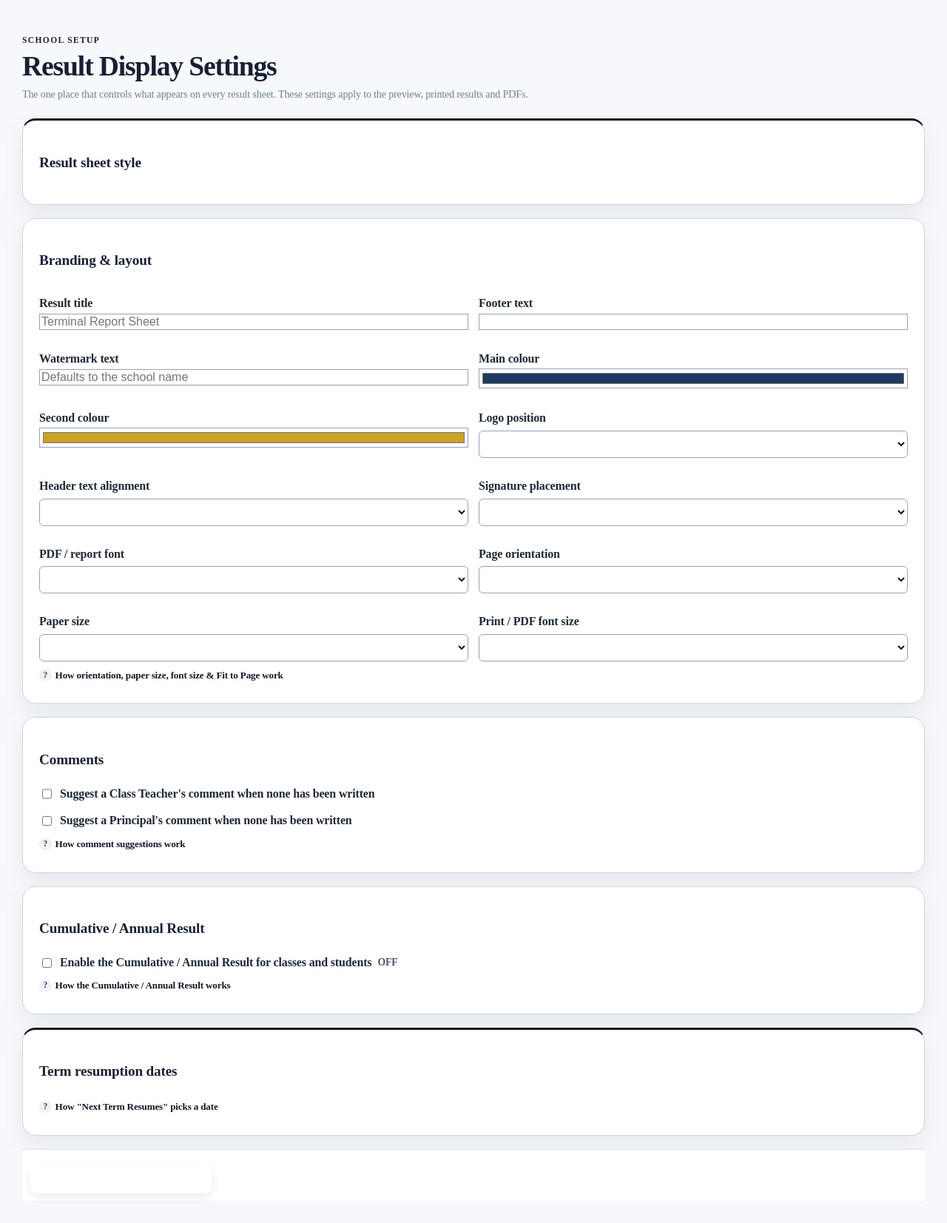
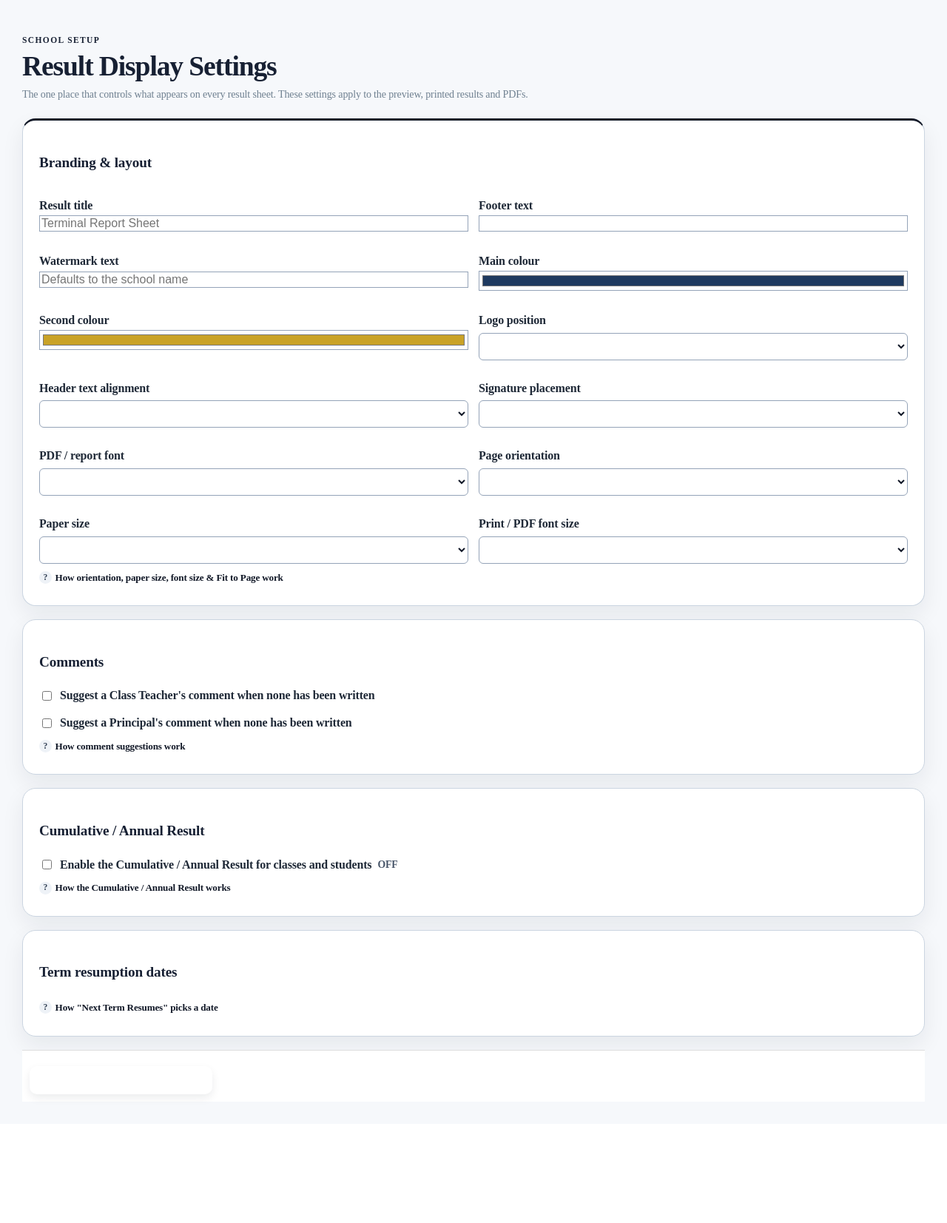
Before and after one commit to dcruzzz900/dcruzzz900-Offline-online-school-management-system, a Python web app: template templates/result_display_settings.html in a window 1280 px wide. Shown: the whole page at 74% size. After the commit the page ends 1482 px from the top, so only its background shows below. Run offline with Jinja, Linux system fonts and the light colour scheme; the template is opened without the code that fills it, so the values that code supplies are empty.

Commit message:
Add files via upload

```diff
--- a/templates/parent_result.html
+++ b/templates/parent_result.html
@@ -1,5 +1,5 @@
 {% extends "base.html" %}{% block title %}{{ child.first_name }} {{ child.last_name }} — {{ term.name }}{% endblock %}{% block content %}
-<link rel="stylesheet" href="{{ url_for('static', filename='css/result-sheet.css') }}"><link rel="stylesheet" href="{{ url_for('static', filename='css/result-samples.css') }}">
+<link rel="stylesheet" href="{{ url_for('static', filename='css/result-sheet.css') }}">
 <div class="page-head no-print"><div><span class="eyebrow">Published Result</span><h1>{{ child.first_name }} {{ child.last_name }}</h1><p>{{ term.name }} · {{ term.session_name }}</p></div>
 <div><a class="btn" href="{{ url_for('parent_result_pdf',student_id=child.id,term_id=term.id) }}">Download PDF</a> <a class="btn btn-gold" href="{{ url_for('parent_result_print',student_id=child.id,term_id=term.id,auto=1) }}" target="_blank" rel="noopener">Print</a>{% if cumulative_enabled %} <a class="btn btn-secondary" href="{{ url_for('parent_cumulative_result',student_id=child.id,session_id=term.session_id,term_id=term.id) }}">View cumulative result</a>{% endif %}</div></div>
 <div class="rs-screen-wrap">{% include "_result_sheet.html" %}</div>
--- a/templates/result.html
+++ b/templates/result.html
@@ -1,7 +1,7 @@
 {% extends "base.html" %}
 {% block title %}{{ student_full_name(student) }} · Result{% endblock %}
 {% block content %}
-<link rel="stylesheet" href="{{ url_for('static', filename='css/result-sheet.css') }}"><link rel="stylesheet" href="{{ url_for('static', filename='css/result-samples.css') }}">
+<link rel="stylesheet" href="{{ url_for('static', filename='css/result-sheet.css') }}">
 <style>@media print{.screen-shell>*:not(.rs-screen-wrap){display:none!important}}</style>
 <div class="screen-shell">
   <div class="page-heading">
--- a/templates/result_display_settings.html
+++ b/templates/result_display_settings.html
@@ -1,5 +1,5 @@
 {% extends "base.html" %}{% block title %}Result Display Settings{% endblock %}{% block content %}
-<link rel="stylesheet" href="{{ url_for('static', filename='css/result-sheet.css') }}"><link rel="stylesheet" href="{{ url_for('static', filename='css/result-samples.css') }}">
+<link rel="stylesheet" href="{{ url_for('static', filename='css/result-sheet.css') }}">
 <style>.rds-grid{display:grid;grid-template-columns:repeat(auto-fit,minmax(260px,1fr));gap:4px 18px}.rds-grid label.sw{display:flex;gap:.5rem;align-items:center;font-weight:500;padding:.35rem 0}
 .rds-tpl{display:block;border:2px solid #ddd;border-radius:10px;padding:.6rem .8rem;margin:.4rem 0}.rds-tpl input:checked+span b{color:var(--accent,#1f6feb)}.rds-prev{overflow:auto;background:#e9ecef;padding:10px;border-radius:10px}.rds-prev .rs-sheet{transform-origin:top left;box-shadow:0 2px 10px rgba(0,0,0,.25)}
 .rds-err{color:#b3261e;font-weight:600}.rds-sticky{position:sticky;bottom:0;background:#fff;padding:.6rem;border-top:1px solid #ddd;z-index:5}</style>
@@ -11,8 +11,6 @@
 {% for k in keys %}<label class="sw"><input type="checkbox" name="{{ k }}" value="1" {{ 'checked' if cfg[k] in (1, '1', True) }}> {{ labels[k] }} <small class="muted">{{ 'ON' if cfg[k] in (1,'1',True) else 'OFF' }}</small></label>{% endfor %}</div>
 {% if title == 'Student details' %}<details class="hlp"><summary class="hlp-t">How "Next Term Resumes" works</summary><p class="muted hlp-b">Student name is always shown. "Next Term Resumes" shows the resumption date already set for the <b>following</b> term under Sessions &amp; Terms — First Term's sheet shows Second Term's date, and so on — never a date typed on this page, and never guessed if that term has no date set yet.</p></details>{% endif %}
 {% if title == 'Identity & header' %}<details class="hlp"><summary class="hlp-t">How Passport &amp; Logo defaults work</summary><p class="muted hlp-b">Passport: ON with no photo leaves the box blank (no avatar). Logo: your uploaded school logo only, blank if none.</p></details>{% endif %}</div>{% endfor %}
-<div class="card"><h3>Result sheet style</h3>{% if errors.template %}<div class="rds-err">{{ errors.template }}</div>{% endif %}
-{% for key, name, desc in templates %}<label class="rds-tpl"><input type="radio" name="template" value="{{ key }}" {{ 'checked' if cfg.template == key }}> <span><b>{{ name }}</b> — <span class="muted">{{ desc }}</span></span></label>{% endfor %}</div>
 <div class="card"><h3>Branding &amp; layout</h3><div class="form-grid">
 <label>Result title<input name="title" maxlength="80" value="{{ cfg.title or '' }}" placeholder="Terminal Report Sheet"></label>
 <label>Footer text<input name="footer_text" maxlength="300" value="{{ cfg.footer_text or '' }}"></label>
@@ -41,7 +39,7 @@
 <div class="card"><h3>Term resumption dates</h3><details class="hlp"><summary class="hlp-t">How "Next Term Resumes" picks a date</summary><p class="muted hlp-b">Each term's own resumption date is set under <a href="{{ url_for('admin_terms') }}">Sessions &amp; Terms</a> (the academic calendar), against the term it belongs to. "Next Term Resumes" on a result sheet shows the <b>following</b> term's date from this list — nothing is invented if it isn't set yet.</p></details>
 <ul style="margin:.3rem 0 0 1.1rem">{% for t in terms %}<li>{{ t.session_name }} — {{ t.name }}: <b>{{ resumption_dates[t.id] or 'not set' }}</b></li>{% endfor %}</ul></div>
 <div class="rds-sticky"><button class="btn btn-gold" id="rdsSave">Save Result Display Settings</button></div></form>
-{% if preview %}<div class="card" id="preview"><h3>Preview <small class="muted">(sample data — shows the settings last saved)</small></h3><div class="rds-prev" id="rdsPrev"><div id="rdsPrevInner">{% with rs=preview.rs, term=preview.term, student=preview.student, class_row=preview.class_row, subjects=preview.subjects, total=preview.total, average=preview.average, position_text=preview.position_text, class_size=preview.class_size, subjects_written=preview.subjects_written, show_ca3=preview.show_ca3, info=preview.info, domain_groups=preview.domain_groups, promotion_status=preview.promotion_status, teacher_name=preview.teacher_name, principal_name=preview.principal_name, student_full_name=preview.student_full_name %}{% include "_result_sheet.html" %}{% endwith %}</div></div></div>
+{% if preview %}<div class="card" id="preview"><h3>Preview <small class="muted">(sample data — shows the settings last saved)</small></h3><div class="rds-prev" id="rdsPrev"><div id="rdsPrevInner">{% with rs=preview.rs, term=preview.term, student=preview.student, class_row=preview.class_row, subjects=preview.subjects, total=preview.total, average=preview.average, position=preview.position, position_text=preview.position_text, class_size=preview.class_size, subjects_written=preview.subjects_written, show_ca3=preview.show_ca3, info=preview.info, domain_groups=preview.domain_groups, promotion_status=preview.promotion_status, overall_grade=preview.overall_grade, overall_remark=preview.overall_remark, total_obtainable=preview.total_obtainable, max_each=preview.max_each, cumulative=preview.cumulative, teacher_name=preview.teacher_name, principal_name=preview.principal_name, student_full_name=preview.student_full_name %}{% include "_result_sheet.html" %}{% endwith %}</div></div></div>
 <script>(function(){function fit(){var w=document.getElementById('rdsPrev'),i=document.getElementById('rdsPrevInner');if(!w||!i)return;var s=i.querySelector('.rs-sheet');if(!s)return;var k=Math.min(1,(w.clientWidth-20)/s.offsetWidth);s.style.zoom=k;}window.addEventListener('load',fit);window.addEventListener('resize',fit);})();
 document.getElementById('rdsForm').addEventListener('submit',function(){var b=document.getElementById('rdsSave');b.disabled=true;b.textContent='Saving…';});</script>{% endif %}
 {% endblock %}
--- a/templates/result_print.html
+++ b/templates/result_print.html
@@ -1,7 +1,7 @@
 <!DOCTYPE html>
 <html lang="en"><head><meta charset="UTF-8"><meta name="viewport" content="width=device-width,initial-scale=1">
 <title>{{ student_full_name(student) }} — {{ term.name }} Result</title>
-<link rel="stylesheet" href="{{ url_for('static', filename='css/result-sheet.css') }}"><link rel="stylesheet" href="{{ url_for('static', filename='css/result-samples.css') }}">
+<link rel="stylesheet" href="{{ url_for('static', filename='css/result-sheet.css') }}">
 <style>body{margin:0;background:#e9ecef}.rs-toolbar{position:sticky;top:0;display:flex;flex-wrap:wrap;gap:8px;justify-content:center;align-items:center;padding:8px;background:#222}.rs-toolbar button,.rs-toolbar a{padding:8px 16px;border-radius:6px;border:0;background:#fff;color:#111;font:600 14px Arial;text-decoration:none;cursor:pointer}.rs-font-ctl{display:flex;align-items:center;gap:0;background:#fff;border-radius:6px;overflow:hidden}.rs-font-ctl button{padding:8px 14px;border-radius:0}.rs-font-ctl button:disabled{opacity:.4;cursor:default}.rs-font-ctl span{padding:0 10px;font:600 13px Arial;color:#444;min-width:38px;text-align:center}.rs-font-ctl .rs-font-reset{font-size:12px;padding:8px 10px;border-left:1px solid #ddd}.rs-wrap{padding:12px 0}.rs-wrap .rs-sheet{box-shadow:0 2px 10px rgba(0,0,0,.25)}@media print{body{background:#fff}.rs-toolbar{display:none}.rs-wrap{padding:0}.rs-overflow-warning{display:none!important}}
 .rs-overflow-warning{display:none;sticky:0;background:#fff3cd;color:#664d03;border-bottom:1px solid #ffe69c;padding:10px 16px;font:600 13px/1.4 Arial;text-align:center}.rs-overflow-warning.is-shown{display:block}
 </style>
--- a/templates/student_result.html
+++ b/templates/student_result.html
@@ -1,7 +1,7 @@
 {% extends "base.html" %}
 {% block title %}My Result{% endblock %}
 {% block content %}
-<link rel="stylesheet" href="{{ url_for('static', filename='css/result-sheet.css') }}"><link rel="stylesheet" href="{{ url_for('static', filename='css/result-samples.css') }}">
+<link rel="stylesheet" href="{{ url_for('static', filename='css/result-sheet.css') }}">
 <style>@media print{.no-print,.app-sidebar,.topbar,header,nav{display:none!important}}</style>
 <div class="no-print" style="margin-bottom:1rem;">
     <a class="btn" href="{{ url_for('student_result_pdf', term_id=term.id) }}">Download PDF</a>
```
